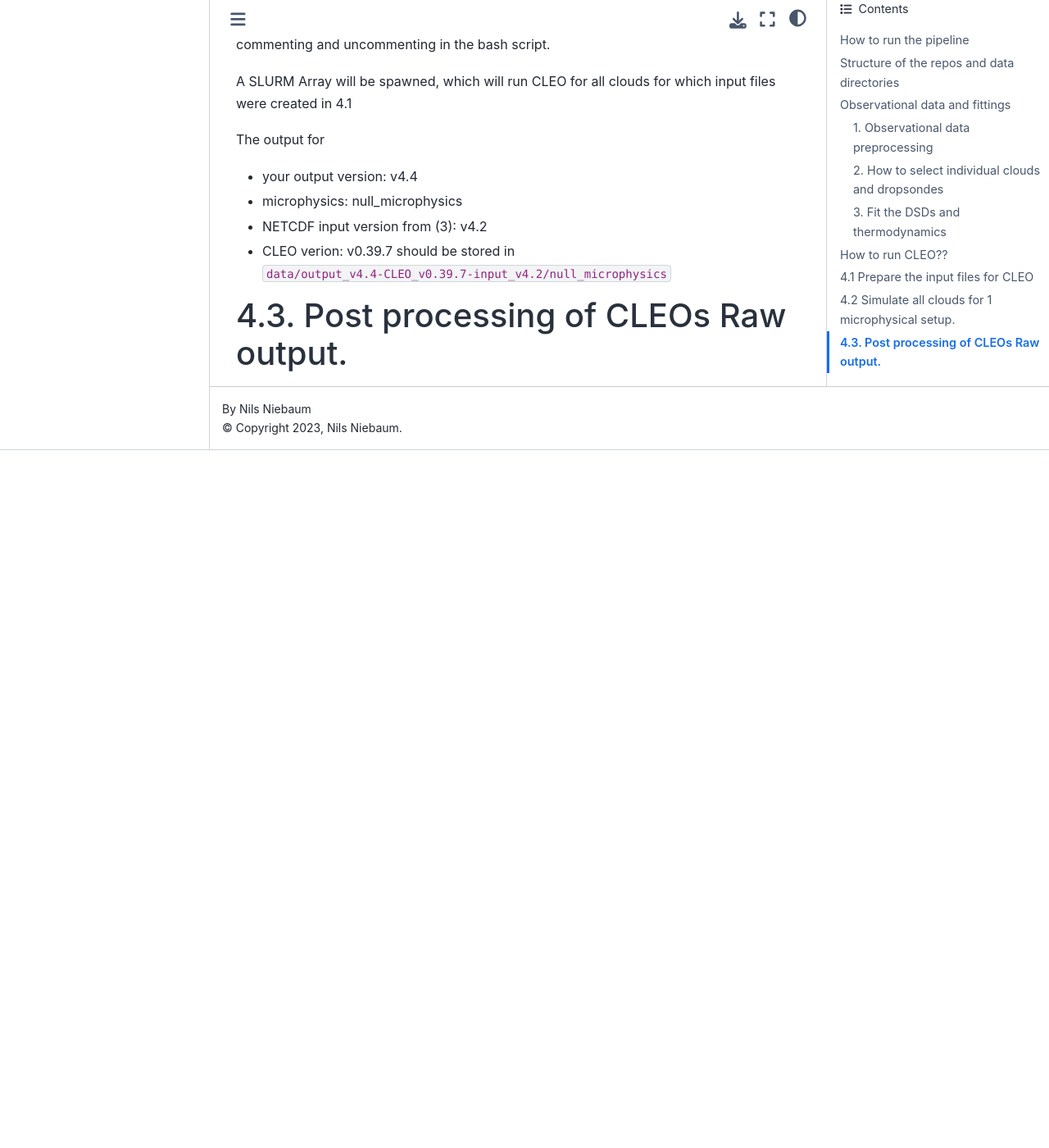
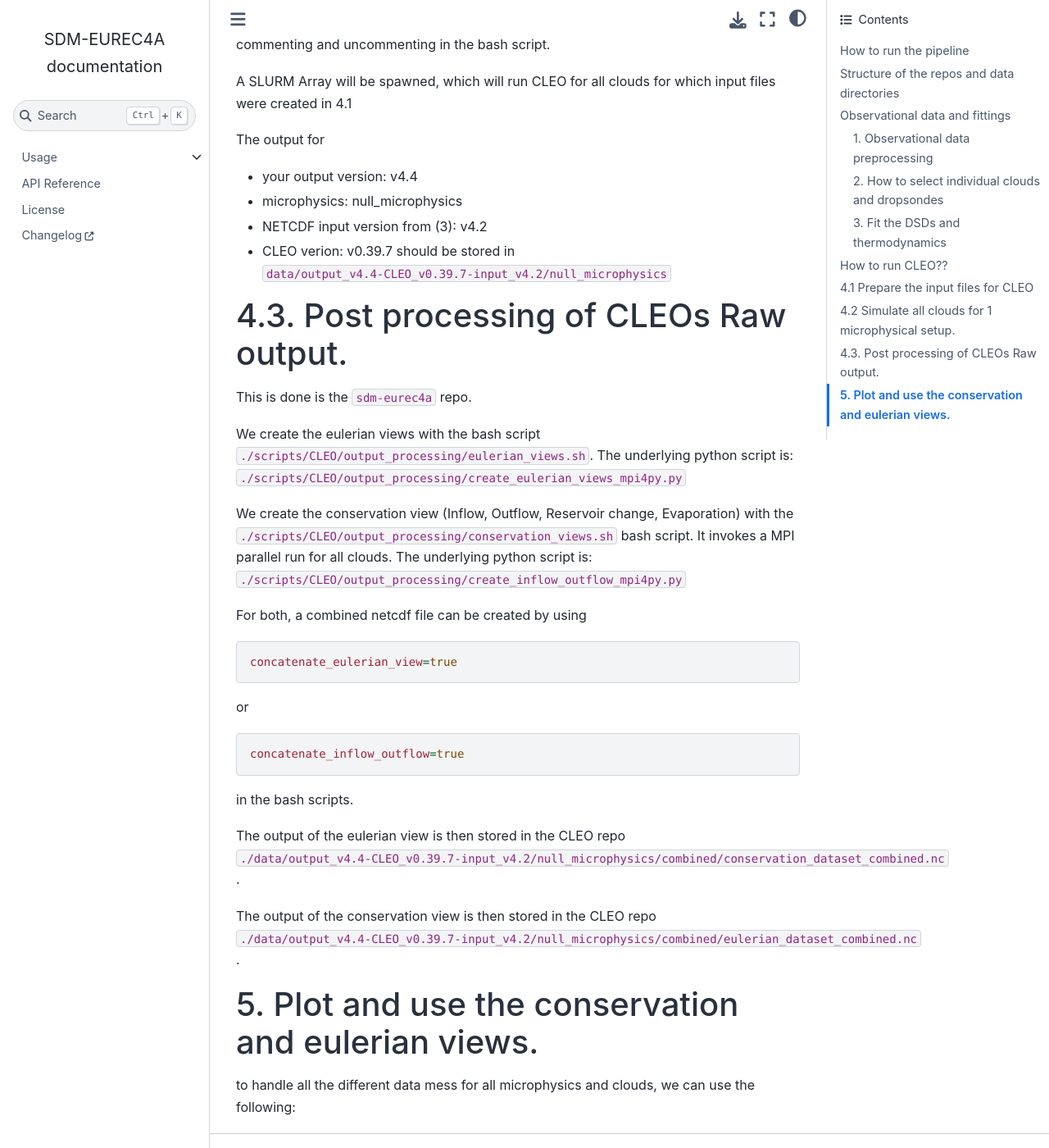
Before and after one commit to nilsnevertree/sdm-eurec4a, a Sphinx documentation site: the page built from docs/source/pipeline_howto.md, in a window 1280 px wide and 1400 px high, scrolled down 8516 px. Shown: the whole window at 82% size. Built offline with Sphinx 7.4.7 and the Sphinx Book theme 1.1.4, drawn with Linux system fonts in a browser that asks for light colours; pages that are not in the unit, such as notebooks, are missing from menus; before the commit the page ends 9065 px from its top, so only the background shows below that.

Commit message:
docs: Description of running CLEO and post processing

`````diff
--- a/docs/source/pipeline_howto.md
+++ b/docs/source/pipeline_howto.md
@@ -363,3 +363,32 @@ should be stored in ``data/output_v4.4-CLEO_v0.39.7-input_v4.2/null_microphysics
 
 
 # 4.3. Post processing of CLEOs Raw output.
+
+This is done is the ``sdm-eurec4a`` repo.
+
+We create the eulerian views with the bash script ``./scripts/CLEO/output_processing/eulerian_views.sh``.
+The underlying python script is: ``./scripts/CLEO/output_processing/create_eulerian_views_mpi4py.py``
+
+We create the conservation view (Inflow, Outflow, Reservoir change, Evaporation) with the ``./scripts/CLEO/output_processing/conservation_views.sh`` bash script.
+It invokes a MPI parallel run for all clouds.
+The underlying python script is: ``./scripts/CLEO/output_processing/create_inflow_outflow_mpi4py.py``
+
+For both, a combined netcdf file can be created by using
+
+```bash
+concatenate_eulerian_view=true
+```
+or
+````bash
+concatenate_inflow_outflow=true
+````
+in the bash scripts.
+
+The output of the eulerian view is then stored in the CLEO repo ``./data/output_v4.4-CLEO_v0.39.7-input_v4.2/null_microphysics/combined/conservation_dataset_combined.nc``.
+
+The output of the conservation view is then stored in the CLEO repo ``./data/output_v4.4-CLEO_v0.39.7-input_v4.2/null_microphysics/combined/eulerian_dataset_combined.nc``.
+
+
+# 5. Plot and use the conservation and eulerian views.
+
+to handle all the different data mess for all microphysics and clouds, we can use the following:
`````
